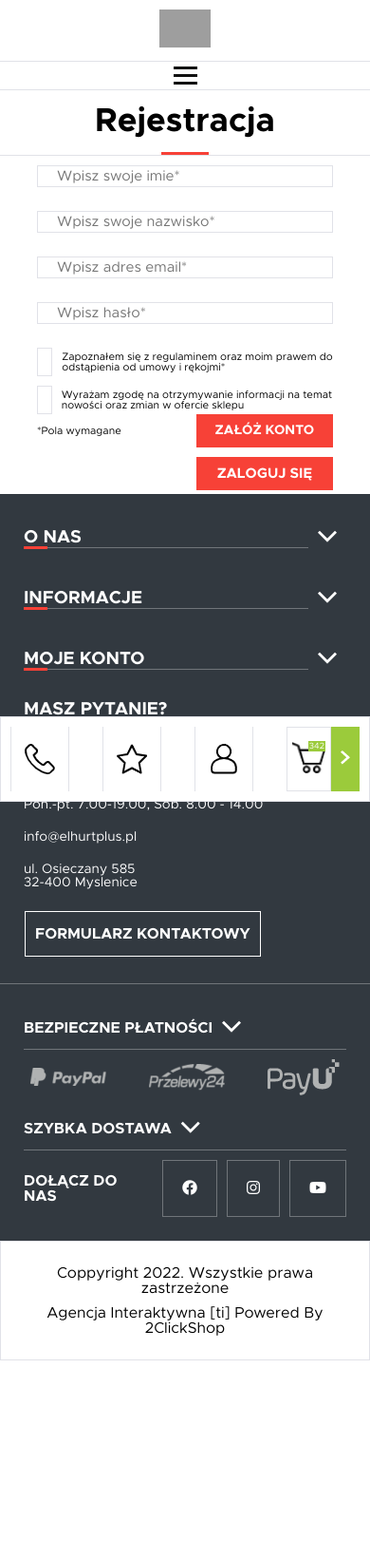
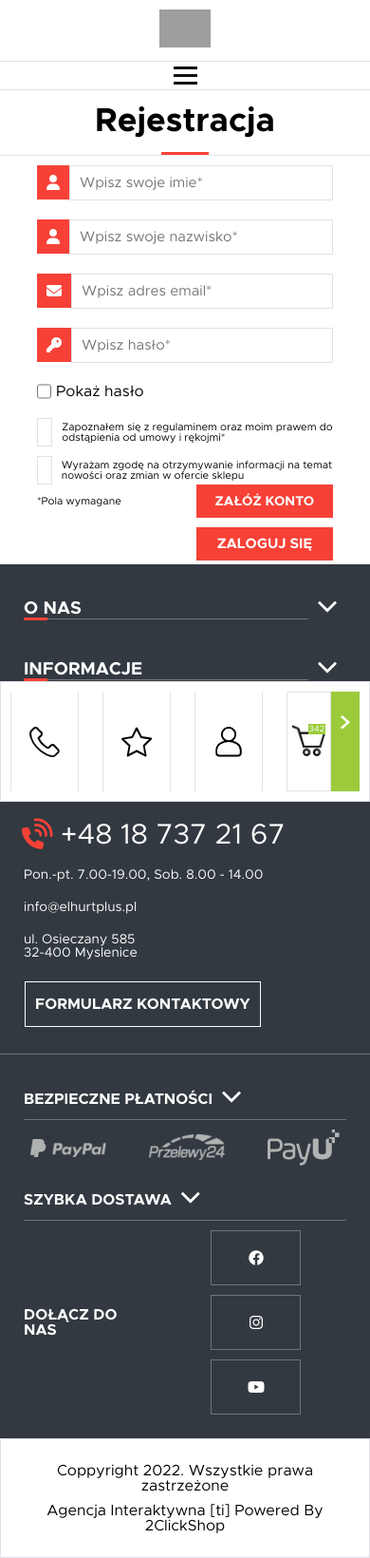
Before and after one commit to hub-hej/shop, a PHP site: page /registration.php in a window 390 px wide, after a click on "keyboard_arrow_down". Shown: the whole page at 95% size. Before the commit the page ends 1432 px from the top, so only its background shows below. Run offline with PHP 8.4, Linux system fonts and the light colour scheme; some libraries are stand-ins or nearby versions; grey boxes are pictures that could not be loaded.

Commit message:
A lot of new things for registration

```diff
--- a/register.css
+++ b/register.css
@@ -76,7 +76,7 @@ html {
     padding: 10px;
     font-family: var(--font-family-primary);
     display: flex;
-    gap: 35px;
+    gap: 60px;
     justify-content: space-between;
 }
 .upper-headers {
@@ -156,7 +156,6 @@ html {
 }
 .second-text-cart{
     font-family: 'Metropolis';
-    text-align: left;
 }
 .arrow-cart{
     display: flex;
@@ -268,9 +267,8 @@ html {
 .form-control {
     font-size: 15px;
     border: 1px solid #e1e2e8;
-    padding: 0 1.25rem;
-    margin-bottom: 25px;
-    height: 2.8947368421vw;
+    padding: 10px;
+    margin-bottom: 20px;
     width: 100%;
     font-family: var(--font-family-secondary);
 }
@@ -499,6 +497,60 @@ ul, ul li {
 .footerSocialMedia__content a:hover{
     border-color: white;
 }
+.footerSocialMedia__content{
+    flex-wrap: wrap;
+    justify-content: center;
+}
+.password{
+    display: flex;
+    align-items: center;
+    gap: 5px;
+    font-family: var(--font-family-secondary);
+}
+.password-element{
+    width: 15px;
+    height: 20px;
+}
+#message {
+    display:none;
+    background: #f1f1f1;
+    color: #000;
+    position: relative;
+    padding: 20px;
+    font-family: var(--font-family-primary);
+    margin-bottom: 10px;
+}
+#message p {
+    padding: 10px 35px;
+    font-size: 18px;
+}
+.valid {
+    color: green;
+}
+.valid:before {
+    position: relative;
+    left: -35px;
+    content: "✔";
+}
+.invalid {
+    color: #f74137;
+    font-family: var(--font-family-secondary);
+}
+  .invalid:before {
+    position: relative;
+    left: -35px;
+    content: "✖";
+}
+.form-group{
+    display: flex;
+    height: 100%;
+}
+.icon-register .icon {
+    padding: 10px;
+    background: #F74137;
+    color: white;
+    text-align: center;
+}
 @media screen and (max-width:1450px) {
     .searchTop__textfield {
         padding: 15px 90px;
@@ -541,11 +593,6 @@ ul, ul li {
         width: 100%;
     }
 }
-@media screen and (min-width: 100px) and (max-width: 1300px){
-    .upper-menu {
-        flex-direction: column;
-    }
-}
 @media screen and (min-width: 886px) {
     #poka1, #poka2, #poka3, #image-poka1, #image-poka2{
         display: block!important;
@@ -568,7 +615,7 @@ ul, ul li {
         width: 100%;
         border-bottom: 1px solid hsla(0,0%,100%,.3);
     }
-    .galleryFooter{
+    .galleryFooter, .galleryFooterDelivery{
         border: none;
     }
     .footer-information{
@@ -636,9 +683,11 @@ ul, ul li {
         left: 0;
         background-color: white;
         width: 100%;
+        height: 15%;
         border: 1px solid #e1e2e8;
         z-index: 1;
         padding: 10px;
+        gap: 25px;
     }
     #myBtn{
         bottom: 95px;
@@ -664,6 +713,9 @@ ul, ul li {
         margin: 0;
         margin-top: 10px;
     }
+    .upper-menu{
+        justify-content: center;
+    }
 }
 @media screen and (min-width: 100px) and (max-width: 500px) {
     .upper-headers p, .text-cart{
@@ -676,9 +728,6 @@ ul, ul li {
         height: 35px;
         font-size: 14px;
         padding: 0 20px;
-    }
-    .form-control{
-        height: 5.894737vw;
     }
     .galleryFooter, .galleryFooterDelivery{
         display: grid;
@@ -695,4 +744,9 @@ ul, ul li {
     .cart img{
         border: none;
     }
+    .footerSocialMedia a{
+        width: 50%;
+        display: flex;
+        justify-content: center;
+    }
 }
--- a/registration.php
+++ b/registration.php
@@ -125,7 +125,9 @@ if(isset($_POST['submit']))
                 <div class="menu">
                     <div class="upper-menu">
                         <div class="logo">
-                            <img src="logos/logo.png" alt="Logo ElHurtPlus" />
+                            <a href="index.html">
+                                <img src="logos/logo.png" alt="Logo ElHurtPlus" />
+                            </a>
                         </div>
                         <div class="three-information">
                             <div class="upper-headers">
@@ -246,17 +248,44 @@ if(isset($_POST['submit']))
                     ?>
                     <form method="POST" action="<?php echo $_SERVER['PHP_SELF'];?>" autocomplete="off" class="formsy">
                         <div class="form-group">
+                            <div class="icon-register">
+                                <i class="fa fa-user icon"></i>
+                            </div>
                             <input type="text" name="first_name" placeholder="Wpisz swoje imie*" class="form-control" value="<?php echo ($valFirstName??'')?>" required>
                         </div>
+
                         <div class="form-group">
+                            <div class="icon-register">
+                                <i class="fa fa-user icon"></i>
+                            </div>
                             <input type="text" name="last_name" placeholder="Wpisz swoje nazwisko*" class="form-control" value="<?php echo ($valLastName??'')?>" required>
                         </div>
 
                         <div class="form-group">
+                            <div class="icon-register">
+                                <i class="fa fa-envelope icon"></i>
+                            </div>
                             <input type="text" name="email" placeholder="Wpisz adres email*" class="form-control" value="<?php echo ($valEmail??'')?>" required>
                         </div>
+
                         <div class="form-group">
-                            <input type="password" name="password" placeholder="Wpisz hasło*" class="form-control" value="<?php echo ($valPassword??'')?>" required>
+                            <div class="icon-register">
+                                <i class="fa fa-key icon"></i>
+                            </div>
+                            <input type="password" id="myPassword" name="password" placeholder="Wpisz hasło*" class="form-control" pattern="(?=.*\d)(?=.*[a-z])(?=.*[A-Z]).{8,}" value="<?php echo ($valPassword??'')?>" required>
+                        </div>
+
+                        <label class="password">
+                            <input type="checkbox" class="password-element" onclick="myFunction()">Pokaż hasło
+                        </label>
+                        <br />
+
+                        <div id="message">
+                            <h3>Hasło musi zawierać następujące elementy:</h3>
+                            <p id="letter" class="invalid">Musi zawierać <b>małe</b> litery</p>
+                            <p id="capital" class="invalid">Musi zawierać <b>duże</b> litery</p>
+                            <p id="number" class="invalid">Musi zawierać <b>cyfre</b></p>
+                            <p id="length" class="invalid">Minimum <b>8 znaków</b></b></p>
                         </div>
 
                         <div class="regulations">
```
Also changed, not shown: register.js (+86 -0 lines).
